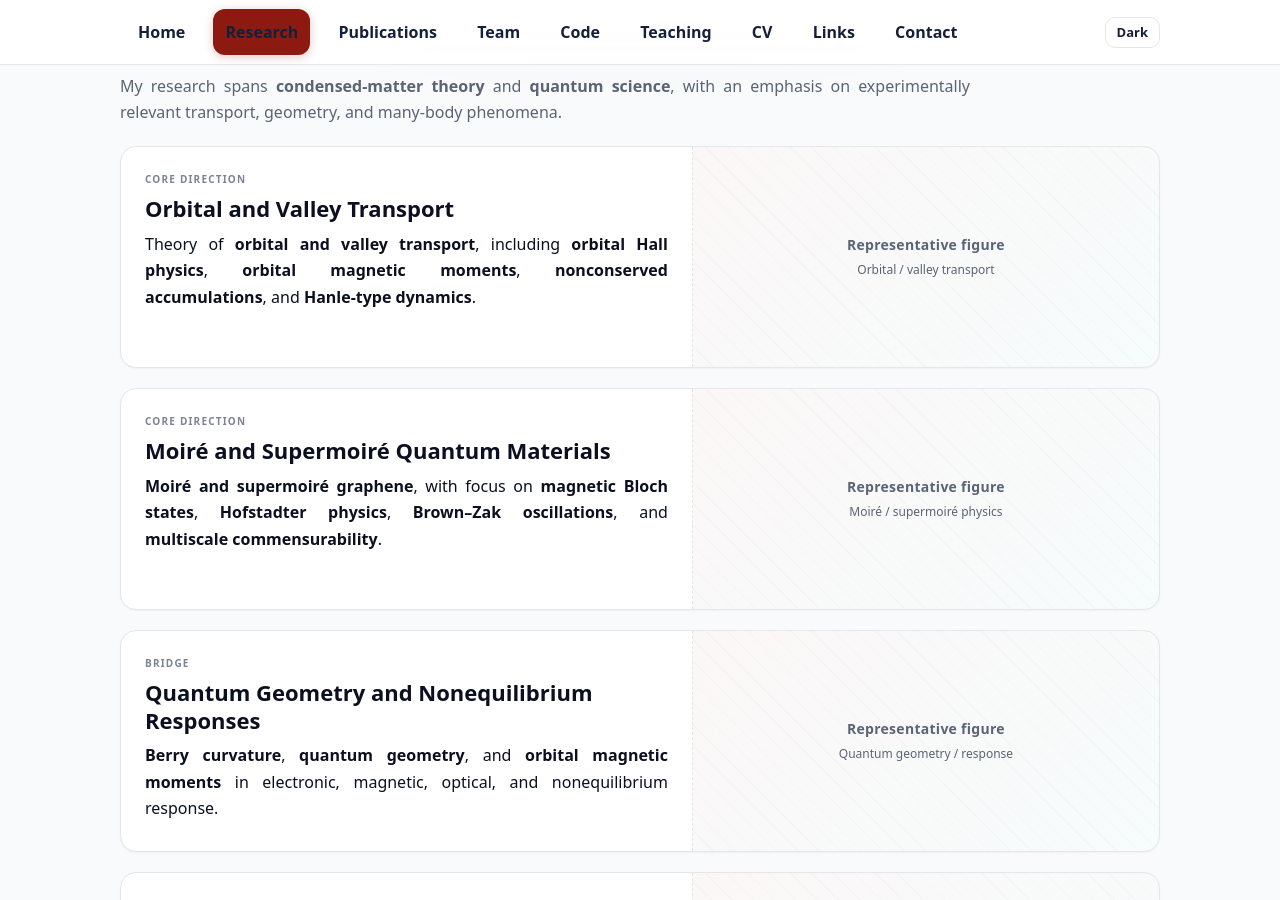
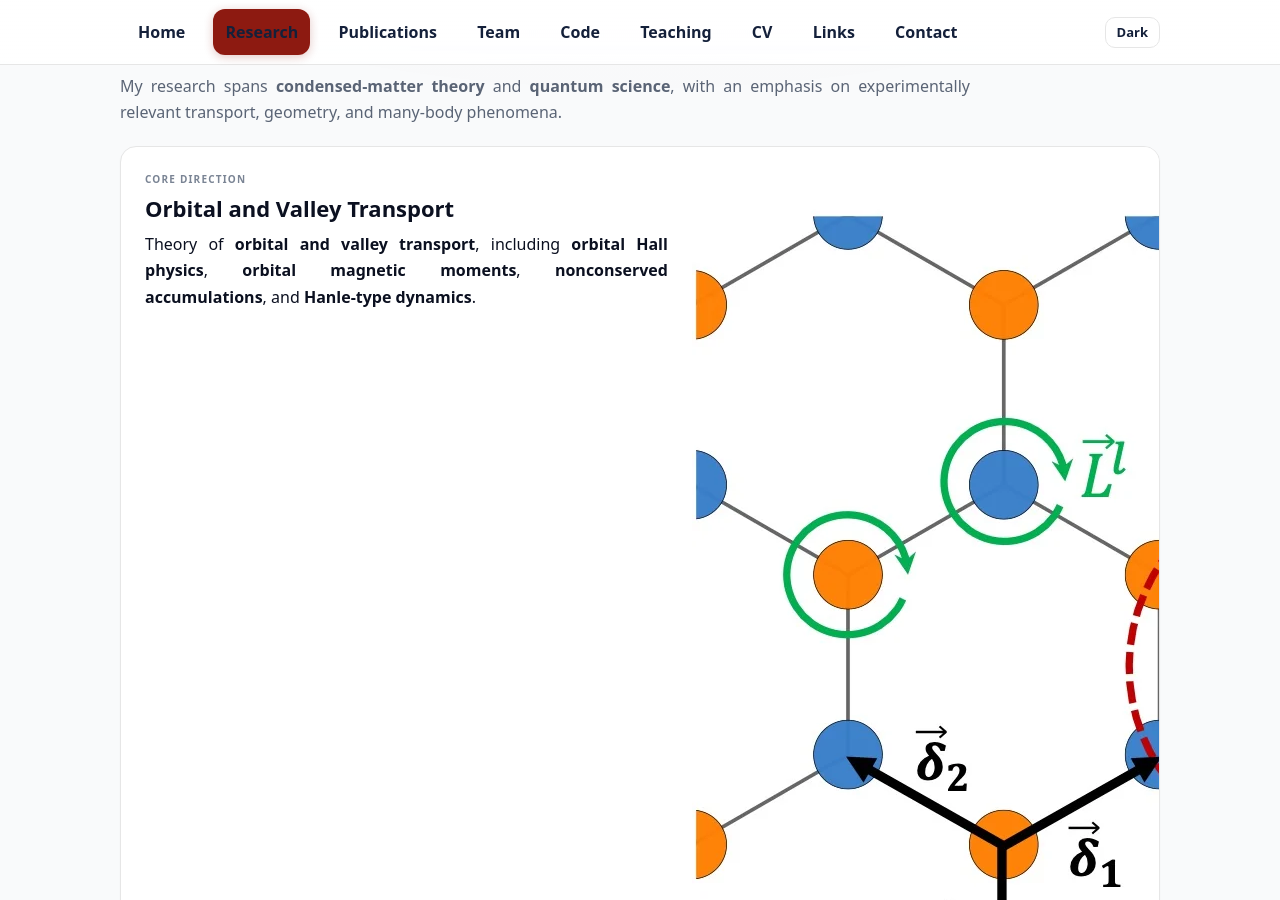
Before and after one commit to sunohao/sunohao.github.io, a Jekyll site: the page built from research/index.md, in a window 1280 px wide and 900 px high. Built offline with Jekyll 4.4.1, drawn with Linux system fonts in a browser that asks for light colours.

Commit message:
Add first research figure

```diff
--- a/research/index.md
+++ b/research/index.md
@@ -17,9 +17,8 @@ My research spans <strong>condensed-matter theory</strong> and <strong>quantum s
         Theory of <strong>orbital and valley transport</strong>, including <strong>orbital Hall physics</strong>, <strong>orbital magnetic moments</strong>, <strong>nonconserved accumulations</strong>, and <strong>Hanle-type dynamics</strong>.
       </p>
     </div>
-    <div class="research-figure-placeholder">
-      <span>Representative figure</span>
-      <small>Orbital / valley transport</small>
+    <div class="research-figure">
+      <img src="/assets/research/research1.webp" alt="Representative figure for orbital and valley transport">
     </div>
   </article>
 
```
